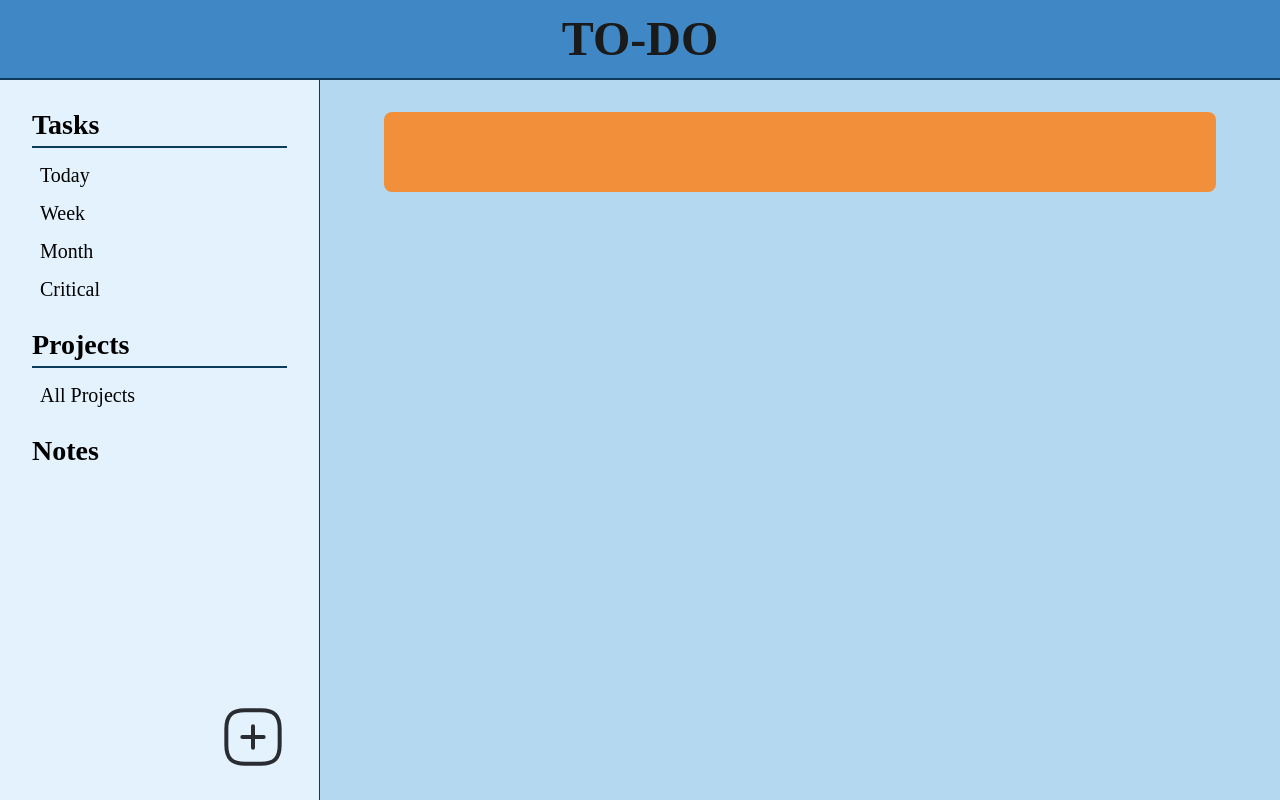
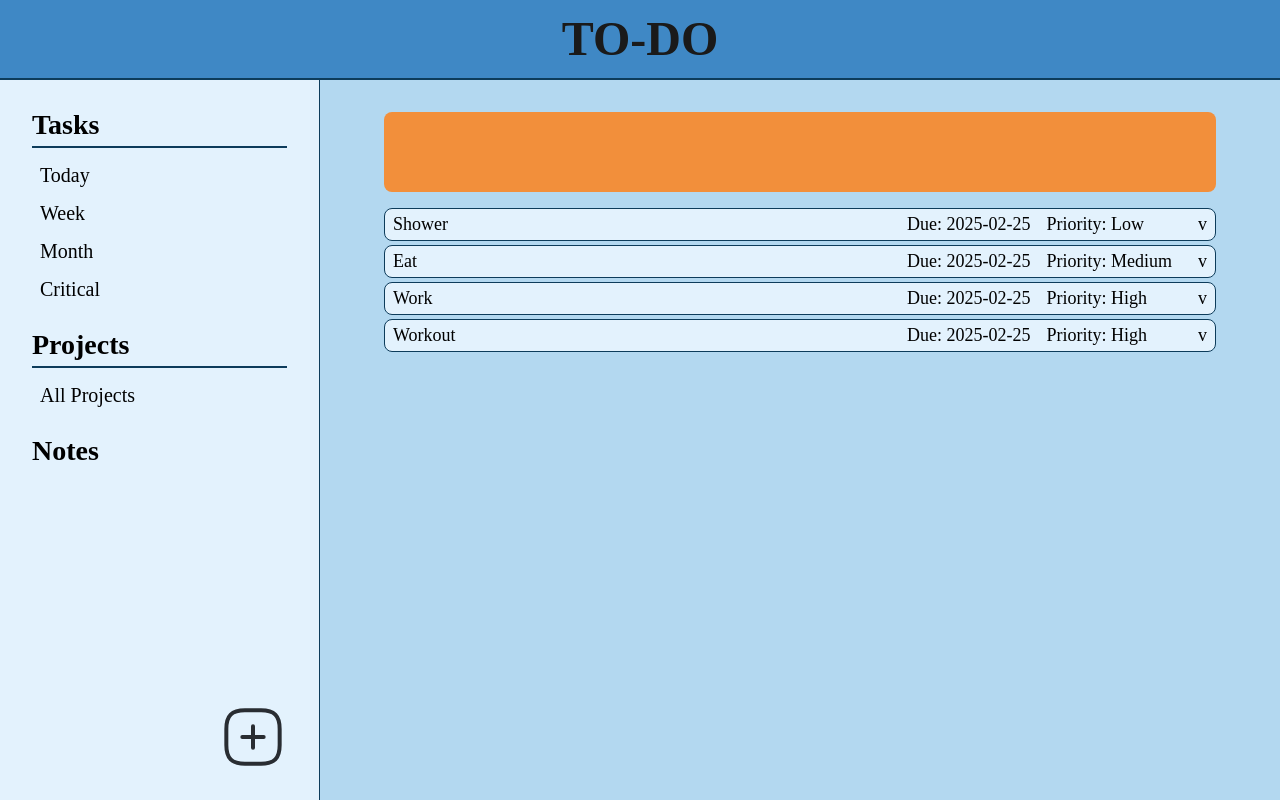
Before and after one commit to JacksonRCode/odin-todo, a website built with webpack: page src/template.html in a window 1280 px wide. Both pictures are taken after a click on the button "Today". Built offline with nearby package versions, Linux system fonts and the light colour scheme.

Commit message:
Finish up task query selector

```diff
--- a/src/bodyEventListeners.js
+++ b/src/bodyEventListeners.js
@@ -4,6 +4,8 @@ import { createNote, NoteManager } from "./note.js";
 
 export default function createBodyListeners(user) {
   document.querySelector('.today').addEventListener('click', () => {
+    clearBody();
+
     // Listener for displaying today's tasks
     const tasks = user.getTasks();
 
@@ -14,20 +16,43 @@ export default function createBodyListeners(user) {
 
     for (let i = 0; i < tasks.length; i++) {
       // Calculate # days until task is due
-      let dueDate = TaskManager.getDueDate(tasks[i]);
+      let task = tasks[i];
+
+      let dueDate = TaskManager.getDueDate(task);
       let taskDate = new Date(dueDate);
       let difference = taskDate.getTime() - todayTime;
 
       let days = Math.round(difference / (1000*3600*24));
-      console.log(days + " Days");
 
       // Add to body if due today
       if (days === 0) {
-        console.log("WHOAO");
+
+        // Get template
+        const temp = document.querySelector('#task-element');
+
+        // Clone template
+        const taskDiv = temp.content.cloneNode(true);
+
+        // Task title
+        taskDiv.querySelector('.task-card-title').textContent = TaskManager.getTitle(task);
+
+        // Task dueDate
+        taskDiv.querySelector('.task-card-dueDate').textContent = "Due: " + dueDate;
+
+        // Task Priority
+        taskDiv.querySelector('.task-card-priority').textContent = "Priority: " + TaskManager.getPriority(task);
+
+        // Task description
+        // const taskDescription = document.createElement('p');
+        // taskDescription.textContent = TaskManager.getDescription(task);
+
+        // Task container
+
+
+
+        document.querySelector('.main-content').appendChild(taskDiv);
       }
     }
-
-
   });
   document.querySelector('.week').addEventListener('click', () =>  {
     // Listener for displaying week's tasks
@@ -44,5 +69,12 @@ export default function createBodyListeners(user) {
   document.querySelector('.notes-header').addEventListener('click', () => {
     // Listener for displaying all notes
   });
+}
 
+function clearBody() {
+  const content = document.querySelector('.main-content');
+
+  while (content.children.length > 0) {
+    content.removeChild(content.firstChild);
+  }
 }
--- /dev/null
+++ b/src/cardStyles.css
@@ -0,0 +1,45 @@
+
+:root {
+  --background1: #b3d8f0;
+  --background2: #3F88C5;
+  --background3: #e3f2fd;
+  --border: #0d3c5b;
+  --darkFont: #1a1a1a;
+  --lightFont: #ffffff;
+  --pop: #f28f3b;
+}
+
+.main-content {
+  flex: 1;
+  display: flex;
+  flex-direction: column;
+  gap: 4px;
+}
+
+.task-card-container {
+  display: flex;
+  justify-content: space-between;
+
+  padding: 2px 8px;
+
+  background-color: var(--background3);
+
+  border: 1px solid var(--border);
+  border-radius: 8px;
+
+  font-size: 18px;
+}
+
+.task-interior-container1 {
+  display: flex;
+  justify-content: space-between;
+  width: 300px;
+
+  gap: 16px;
+}
+
+.task-interior-container2 {
+  display: flex;
+  justify-content: flex-start;
+  gap: 16px;
+}
--- a/src/index.js
+++ b/src/index.js
@@ -1,12 +1,25 @@
 
 import "./base-styles.css";
 import "./styles.css";
+import "./cardStyles.css";
 
 import createUser from "./user";
 import createFormListeners from "./formEventListeners";
 import createBodyListeners from "./bodyEventListeners";
+import { createTask } from "./task";
 
 const user1 = createUser("Jackson", [],[],[]);
+
+const task1 = createTask("Shower", "Water", "2025-02-25", "Low", false);
+const task2 = createTask("Eat", "Food", "2025-02-25", "Medium", false);
+const task3 = createTask("Work", "AHH", "2025-02-25", "High", false);
+const task4 = createTask("Workout", "IRON", "2025-02-25", "High", false);
+
+// Add task to user
+user1.addTask(task1);
+user1.addTask(task2);
+user1.addTask(task3);
+user1.addTask(task4);
 
 // console.log(user1.getUserName())
 
--- a/src/styles.css
+++ b/src/styles.css
@@ -155,6 +155,7 @@ h2.notes-header {
 
   display: flex;
   flex-direction: column;
+  gap: 16px;
 
   padding: 32px 64px;
 }
--- a/src/template.html
+++ b/src/template.html
@@ -59,6 +59,7 @@
     </div>
     <div class="main">
       <div class="main-header"></div>
+      <div class="main-content"></div>
     </div>
   </div>
 
@@ -85,5 +86,17 @@
     </div>
 
   </div>
+  <template id="task-element">
+    <div class="task-card-container">
+      <p class="task-card-title">yo</p>
+      <div class="task-interior-container1">
+        <div class="task-interior-container2">
+          <p class="task-card-dueDate"></p>
+          <p class="task-card-priority"></p>
+        </div>
+        <p class="dropdown">v</p>
+      </div>
+    </div>
+  </template>
 </body>
 </html>
```
Also changed, not shown: src/formEventListeners.js (line endings or trailing spaces).
